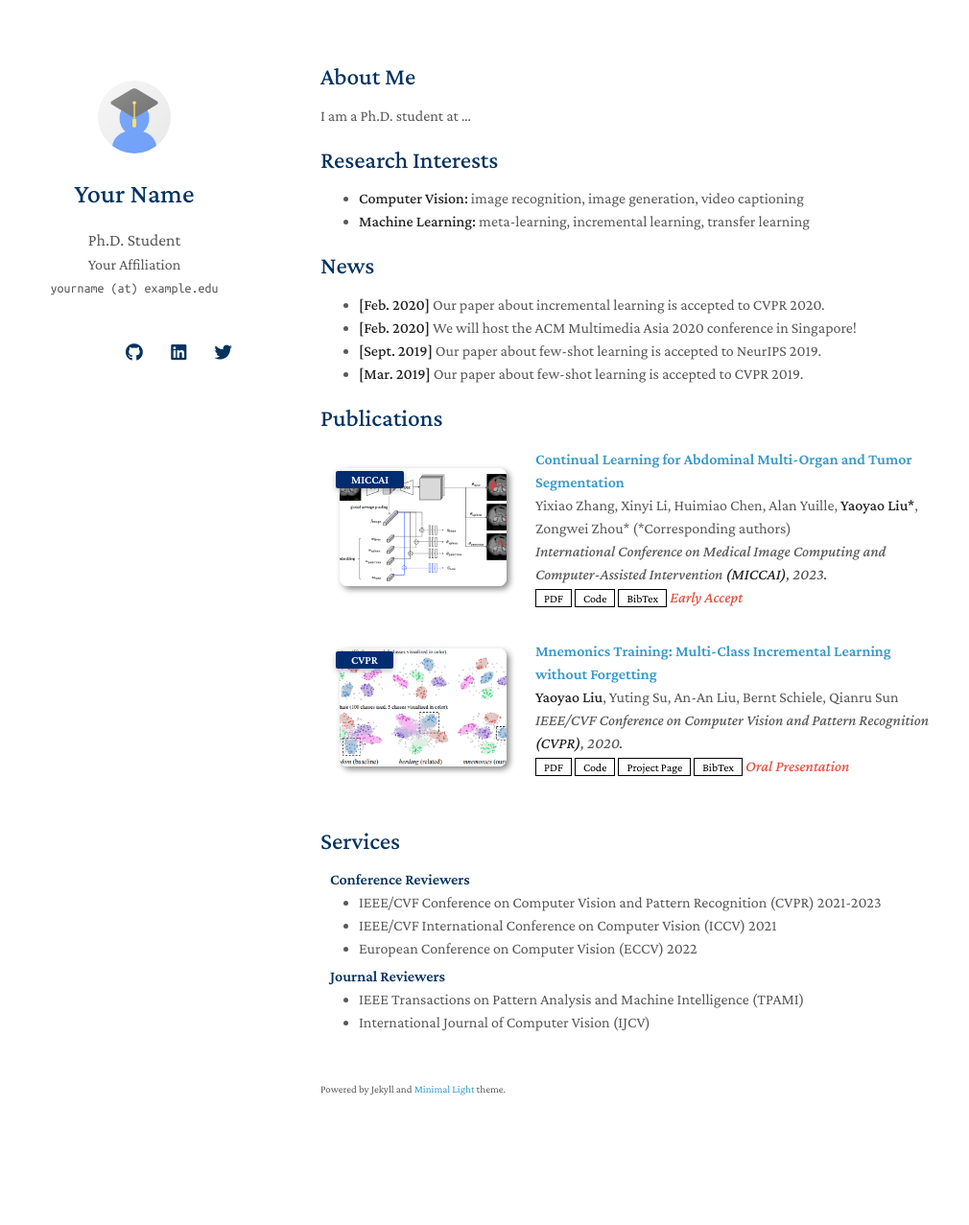
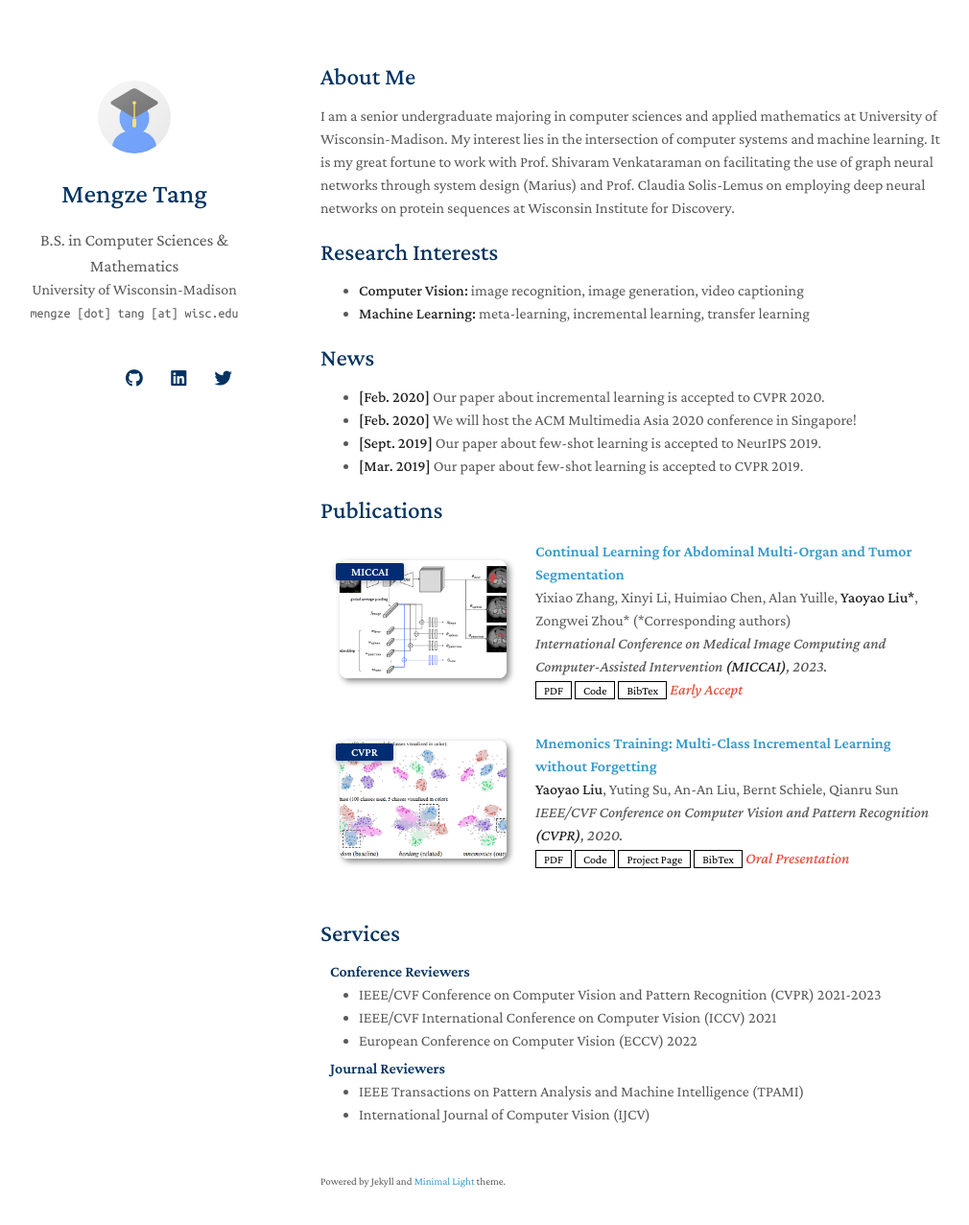
Before and after one commit to madmtang/madmtang.github.io, a Jekyll site: the page built from index.md, in a window 1280 px wide and 1312 px high. Shown: the top 1277 px of the window at 96% size, without its empty margins (136-1146 px from the left). Built offline with Jekyll 4.4.1, drawn with Linux system fonts in a browser that asks for light colours; nearby versions of some CDN libraries; a style sheet for code colours, icons or effects is not loaded; our own code applies the rules of GitHub Pages for plain Markdown files.

Commit message:
add basic info

```diff
--- a/_config.yml
+++ b/_config.yml
@@ -1,22 +1,22 @@
 # Basic Information
-title: Your Name
-position: Ph.D. Student
-affiliation: Your Affiliation
-email: yourname (at) example.edu
+title: Mengze Tang
+position: B.S. in Computer Sciences & Mathematics
+affiliation: University of Wisconsin-Madison
+email: mengze [dot] tang [at] wisc.edu
 
 # Search Engine Optimization (SEO)
 # The following information is used to improve the website traffic from search engines, e.g., Google.
-keywords: minimal light
-description: The Minimal Light is a simple and elegant jekyll theme for academic personal homepage.
-canonical: https://minimal-light-theme.yliu.me/
+keywords: Mengze Tang
+description: Mengze Tang
+canonical: https://lakest.github.io/
 
 # Links
 # If you don't need one of them, you may delete the corresponding line.
 google_scholar: https://scholar.google.com/
 cv_link: assets/files/curriculum_vitae.pdf
-github_link: https://github.com/
-linkedin: https://www.linkedin.com/
-twitter: https://twitter.com/
+github_link: https://github.com/lakest/
+linkedin: https://www.linkedin.com/in/lakes-tang
+twitter: https://twitter.com/lakestang/
 
 # Images (e.g., your profile picture and your website's favicon)
 # "favicon" and "favicon_dark" are used for the light and dark modes, respectively.
--- a/index.md
+++ b/index.md
@@ -4,7 +4,7 @@ layout: homepage
 
 ## About Me
 
-I am a Ph.D. student at ...
+I am a senior undergraduate majoring in computer sciences and applied mathematics at University of Wisconsin-Madison. My interest lies in the intersection of computer systems and machine learning. It is my great fortune to work with Prof. Shivaram Venkataraman on facilitating the use of graph neural networks through system design (Marius) and Prof. Claudia Solis-Lemus on employing deep neural networks on protein sequences at Wisconsin Institute for Discovery.
 
 ## Research Interests
 
```
